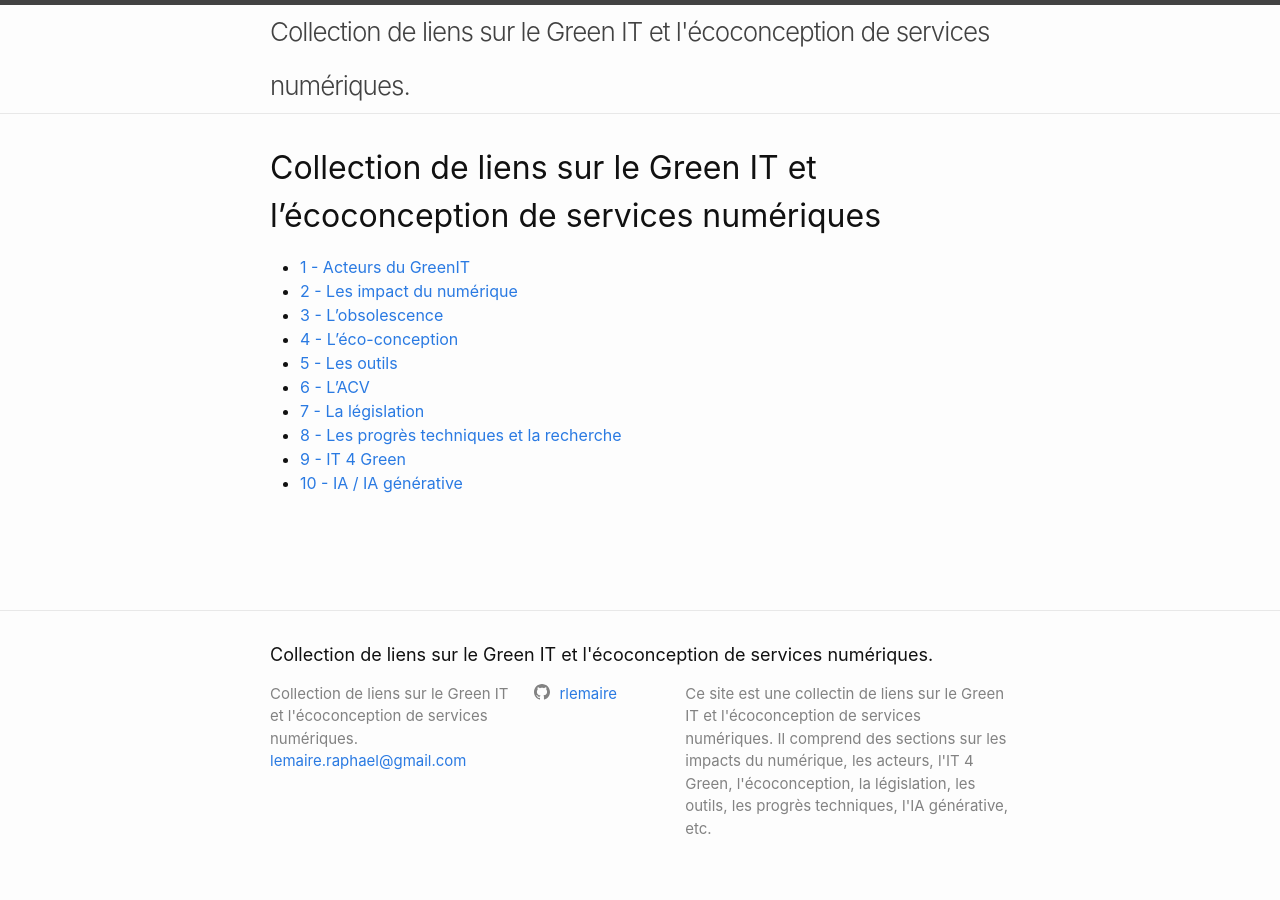
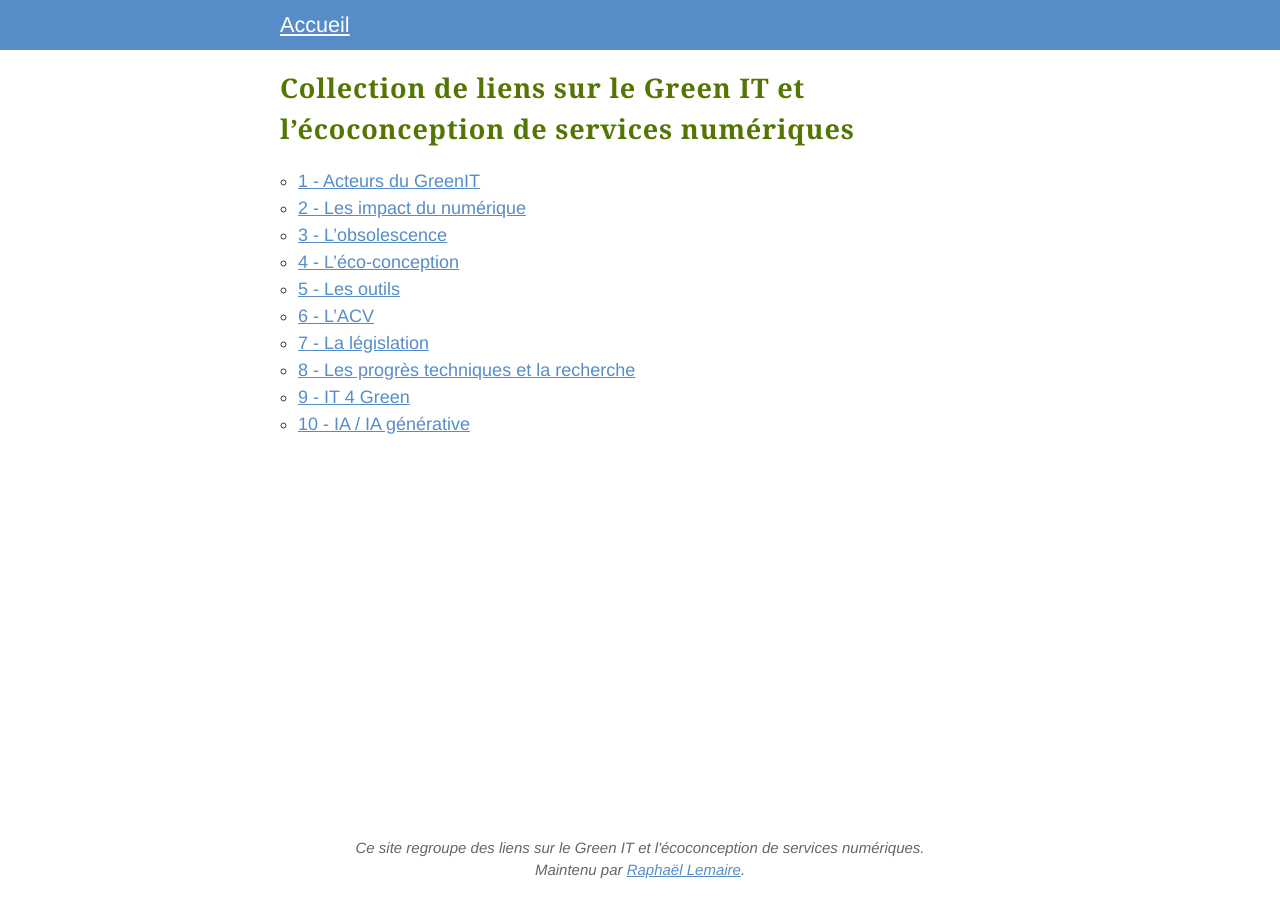
Before and after one commit to rlemaire/bookmarks-green-it, a Jekyll site: the page built from index.markdown, in a window 1280 px wide. Built offline with Jekyll 4.4.1, drawn with Linux system fonts in a browser that asks for light colours.

Commit message:
Look and feel acceptable

```diff
--- a/_config.yml
+++ b/_config.yml
@@ -20,10 +20,6 @@
 
 title: Collection de liens sur le Green IT et l'écoconception de services numériques.
 email: lemaire.raphael@gmail.com
-description: >- # this means to ignore newlines until "baseurl:"
-  Ce site est une collectin de liens sur le Green IT et l'écoconception de services numériques. Il comprend des
-  sections sur les impacts du numérique, les acteurs, l'IT 4 Green, l'écoconception, la législation, les outils,
-  les progrès techniques, l'IA générative, etc.
 baseurl: "" # the subpath of your site, e.g. /blog
 url: "" # the base hostname & protocol for your site, e.g. http://example.com
 github_username:  rlemaire
--- a/_includes/footer.html
+++ b/_includes/footer.html
@@ -1,32 +1,10 @@
 <footer class="site-footer h-card">
-  <data class="u-url" href="{{ "/" | relative_url }}"></data>
-
   <div class="wrapper">
 
-    <h2 class="footer-heading">{{ site.title | escape }}</h2>
-
     <div class="footer-col-wrapper">
-      <div class="footer-col footer-col-1">
-        <ul class="contact-list">
-          <li class="p-name">
-            {%- if site.author -%}
-              {{ site.author | escape }}
-            {%- else -%}
-              {{ site.title | escape }}
-            {%- endif -%}
-            </li>
-            {%- if site.email -%}
-            <li><a class="u-email" href="mailto:{{ site.email }}">{{ site.email }}</a></li>
-            {%- endif -%}
-        </ul>
-      </div>
-
-      <div class="footer-col footer-col-2">
-        {%- include social.html -%}
-      </div>
-
       <div class="footer-col footer-col-3">
-        <p>{{- site.description | escape -}}</p>
+        <p>Ce site regroupe des liens sur le Green IT et l'écoconception de services numériques. <br/>
+          Maintenu par <a href="https://raphael-lemaire.com/">Raphaël Lemaire</a>.</p>
       </div>
     </div>
 
--- a/_includes/header.html
+++ b/_includes/header.html
@@ -1,30 +1,6 @@
 <header class="site-header" role="banner">
 
   <div class="wrapper">
-    {%- assign default_paths = site.pages | map: "path" -%}
-    {%- assign page_paths = site.header_pages | default: default_paths -%}
-    <a class="site-title" rel="author" href="{{ "/" | relative_url }}">{{ site.title | escape }}</a>
-
-    {%- if page_paths -%}
-      <nav class="site-nav">
-        <input type="checkbox" id="nav-trigger" class="nav-trigger" />
-        <label for="nav-trigger">
-          <span class="menu-icon">
-            <svg viewBox="0 0 18 15" width="18px" height="15px">
-              <path d="M18,1.484c0,0.82-0.665,1.484-1.484,1.484H1.484C0.665,2.969,0,2.304,0,1.484l0,0C0,0.665,0.665,0,1.484,0 h15.032C17.335,0,18,0.665,18,1.484L18,1.484z M18,7.516C18,8.335,17.335,9,16.516,9H1.484C0.665,9,0,8.335,0,7.516l0,0 c0-0.82,0.665-1.484,1.484-1.484h15.032C17.335,6.031,18,6.696,18,7.516L18,7.516z M18,13.516C18,14.335,17.335,15,16.516,15H1.484 C0.665,15,0,14.335,0,13.516l0,0c0-0.82,0.665-1.483,1.484-1.483h15.032C17.335,12.031,18,12.695,18,13.516L18,13.516z"/>
-            </svg>
-          </span>
-        </label>
-
-        <div class="trigger">
-          {%- for path in page_paths -%}
-            {%- assign my_page = site.pages | where: "path", path | first -%}
-            {%- if my_page.title -%}
-            <a class="page-link" href="{{ my_page.url | relative_url }}">{{ my_page.title | escape }}</a>
-            {%- endif -%}
-          {%- endfor -%}
-        </div>
-      </nav>
-    {%- endif -%}
+    <a class="site-title" rel="author" href="{{ "/" | relative_url }}">Accueil</a>
   </div>
 </header>
--- a/assets/main.scss
+++ b/assets/main.scss
@@ -2,4 +2,91 @@
 # Only the main Sass file needs front matter (the dashes are enough)
 ---
 
-@import "minima";
+$bleu:               #568DC8;
+$vert-fonce:         #537602;
+$vert-clair:         #C3DE02;
+$main-text-color:    #333;
+$gris-fonce: #666;
+$hightlight-color:   #EEF;
+
+
+body {
+  font-family: "Helvetica Neue", Helvetica, Arial, serif;
+  font-size: 18px;
+  line-height: 1.5;
+  color: $main-text-color;
+  background-color: white;
+  text-align: left;
+  min-height: 100vh;
+  display: flex;
+  flex-direction: column;
+  padding: 0;
+  margin: 0;
+}
+
+a {
+  color: $bleu;
+  text-decoration: underline;
+}
+
+a:visited {
+  color: $gris-fonce;
+}
+
+a:hover {
+  text-decoration: none;
+}
+
+.wrapper {
+  max-width: 45rem;
+  margin: auto;
+  overflow: hidden;
+}
+
+
+h1, h2, h3, h4, h5, .post-title {
+  font-weight: bold;
+  font-family: "Georgia", serif;
+  letter-spacing: .05rem;
+  color: $vert-fonce;
+}
+
+h1, .post-content h1 {
+  font-size: 150%;
+  font-weight: bold;
+}
+
+h2, .post-content h2 {
+  font-size: 140%;
+}
+
+h3, .post-content h3 {
+  font-size: 120%;
+  font-weight: bold;
+}
+
+ul {
+  padding-left: 1em;
+  list-style-type: circle;
+}
+
+.site-header {
+  background-color:  $bleu;
+  margin: 0;
+  padding: 0.5em 0 0.5em 0;
+}
+
+.site-header a {
+  color: white;
+  font-size: larger;
+}
+
+.site-footer {
+  border: 0;
+  padding: 1rem 0 .2rem 0;
+  font-size: smaller;
+  font-style: italic;
+  text-align: center;
+  color: $gris-fonce;
+  margin-top: auto;
+}
```
